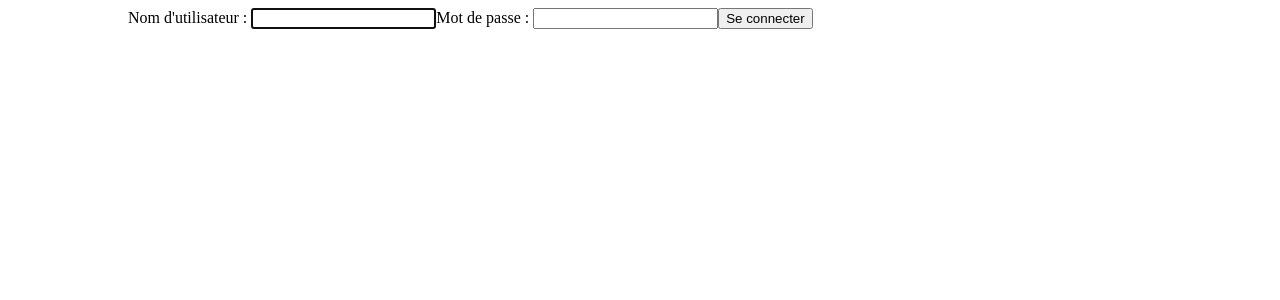
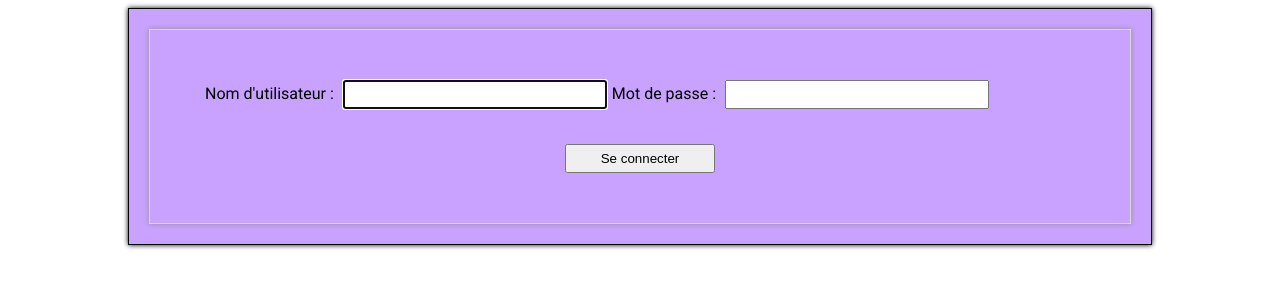
Before and after one commit to gpenissard/gato, a PHP site: page / in a window 1280 px wide. Shown: the top 300 px of the page. Run offline with PHP 8.4, Linux system fonts and the light colour scheme.

Commit message:
Css + ajout de balise dans les codes PHP

```diff
--- a/style/main.css
+++ b/style/main.css
@@ -1,6 +1,50 @@
+* {
+    box-sizing: border-box;
+}
+
+body {
+    font-family: 'Roboto', sans-serif;
+}
+
 #container {
     width: 1024px;
     margin:0 auto;
-
+    border: 1px solid #000;
+    padding: 20px;
+    background: rgba(110, 0, 255, 0.37);
+    box-shadow: 0px 0px 5px #000;
 
 }
+
+form {
+
+    border:1px solid #dadada;
+    padding: 50px;
+    box-shadow: 0px 0px 5px #968f8f;
+}
+
+form.message {
+    margin-top:20px;
+}
+
+form input[type=text], form input[type=password]  {
+    width: 30%;
+}
+form input, form label {
+    padding:5px;}
+
+form input[type=submit] {
+    display: block;
+    margin: 35px auto 0;
+    padding: 5px;
+    width: 150px;
+}
+
+fieldset {
+    border: none;
+}
+
+textarea {
+    width:100%;
+    height:100px;
+}
--- a/views/afficher_message.php
+++ b/views/afficher_message.php
@@ -4,12 +4,14 @@
 
 <div id="container">
     <?php require_once ("login_form.php");
+
+
+
     if (user_is_logged()){
         require_once ("msg_form.php");
-    }
+    }?>
 
 
-    ?>
 
 
 </div>
--- a/views/msg_form.php
+++ b/views/msg_form.php
@@ -15,11 +15,10 @@ if (array_key_exists('mag', $_POST)) {
     <title></title>
 </head>
 <body>
-<h1>Chat</h1>
-<form method="post" action="<?= $_SERVER['PHP_SELF']?>">
+<form method="post" action="<?= $_SERVER['PHP_SELF']?>" class="message">
 <fieldset>
     <div>
-        <label for="comments" class="text" class="input">Message:</label>
+        <label for="comments" class="text" class="input">Message :</label>
         <textarea name="comments" id="comments" rows="2" cols="60"></textarea>
     </div>
     <div id="submit">
--- a/views/page_top.php
+++ b/views/page_top.php
@@ -8,6 +8,7 @@
 <head>
     <meta charset="UTF-8">
     <title><?= SITE_NAME.' - '.$page_name; ?></title>
-    <link rel="stylesheet" type="text/css" href="../style/main.css">
+    <link rel="stylesheet" type="text/css" href="style/main.css">
+    <link href="https://fonts.googleapis.com/css?family=Roboto" rel="stylesheet">
 </head>
 <body>
```
